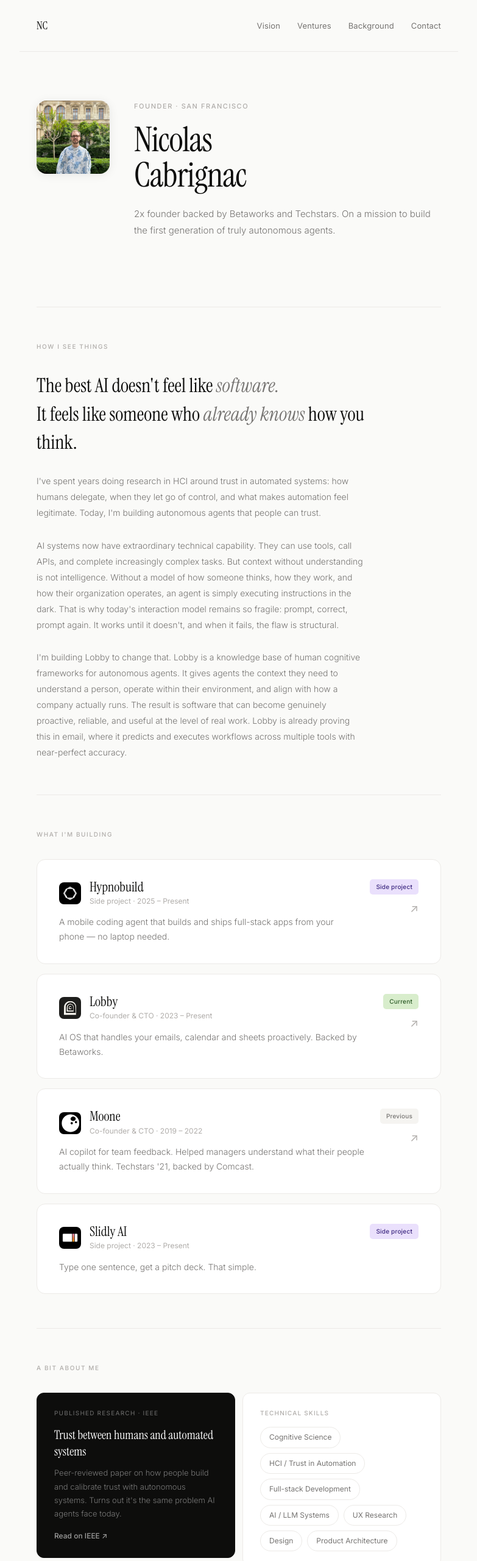
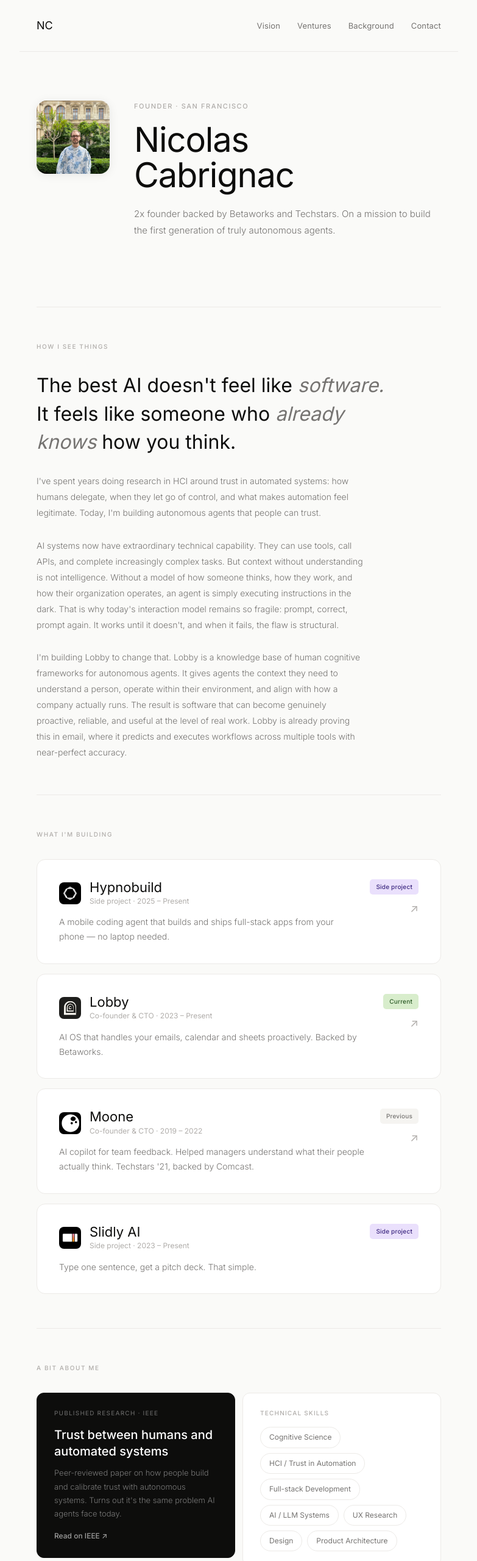
Before and after one commit to nicowcbg/personal-website, a React (Vite) app: page / in a window 1280 px wide. Shown: the top 2560 px of the page at 61% size, without its empty margins (248-1031 px from the left). Built offline with nearby package versions, Linux system fonts and the light colour scheme.

Commit message:
Ok yeah mb I mean serif too

```diff
--- a/src/App.css
+++ b/src/App.css
@@ -25,7 +25,7 @@
 }
 
 .nav-name {
-  font-family: var(--serif);
+  font-family: var(--sans);
   font-size: 18px;
   color: var(--black);
   text-decoration: none;
@@ -92,7 +92,7 @@
   display: flex;
   align-items: center;
   justify-content: center;
-  font-family: var(--serif);
+  font-family: var(--sans);
   font-size: 36px;
 }
 
@@ -110,7 +110,7 @@
 }
 
 .hero h1 {
-  font-family: var(--serif);
+  font-family: var(--sans);
   font-size: clamp(32px, 9vw, 56px);
   font-weight: 400;
   color: var(--black);
@@ -153,7 +153,7 @@
 
 /* ─── THESIS ─── */
 .thesis-text {
-  font-family: var(--serif);
+  font-family: var(--sans);
   font-size: clamp(24px, 3.5vw, 32px);
   line-height: 1.45;
   color: var(--black);
@@ -220,7 +220,7 @@
 }
 
 .venture-name {
-  font-family: var(--serif);
+  font-family: var(--sans);
   font-size: 22px;
   color: var(--black);
   line-height: 1.2;
@@ -348,7 +348,7 @@
 }
 
 .bg-card.featured .featured-title {
-  font-family: var(--serif);
+  font-family: var(--sans);
   font-size: 20px;
   color: var(--white);
   line-height: 1.35;
@@ -458,7 +458,7 @@
 }
 
 .footer-cta {
-  font-family: var(--serif);
+  font-family: var(--sans);
   font-size: clamp(28px, 4vw, 40px);
   color: var(--black);
   line-height: 1.2;
--- a/src/index.css
+++ b/src/index.css
@@ -1,4 +1,4 @@
-@import url('https://fonts.googleapis.com/css2?family=Instrument+Serif:ital@0;1&family=Inter:ital,opsz,wght@0,14..32,300;0,14..32,400;0,14..32,500;0,14..32,600;1,14..32,300;1,14..32,400&display=swap');
+@import url('https://fonts.googleapis.com/css2?family=Inter:opsz,wght@14..32,300;14..32,400;14..32,500;14..32,600&display=swap');
 
 *, *::before, *::after {
   box-sizing: border-box;
```
